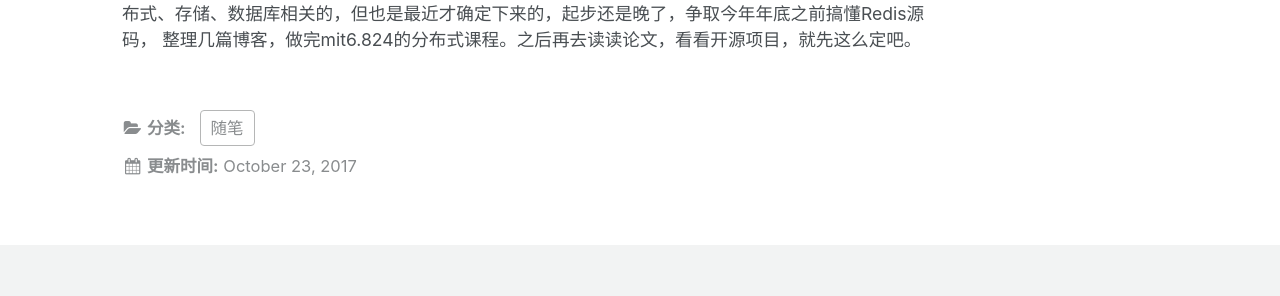
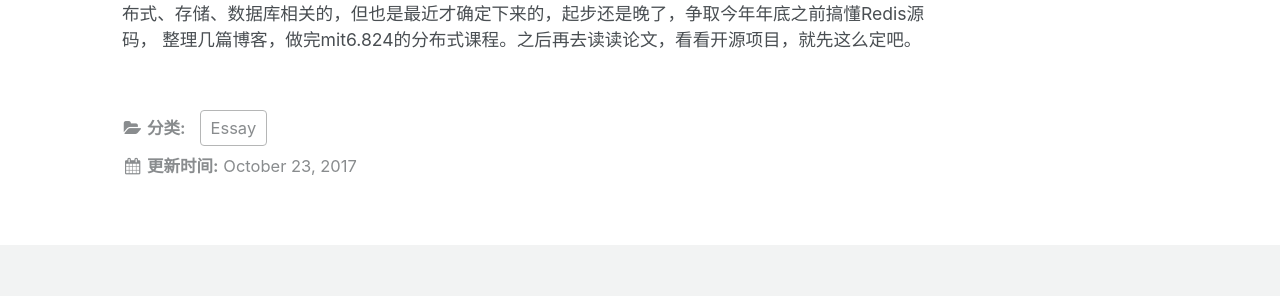
Before and after one commit to youjiali1995/youjiali1995.github.io, a Jekyll site: the page built from _posts/Essay/2017-10-23-22-years-old.md, in a window 1280 px wide. Shown: the part 893-1189 px from the top of the page. Built offline with Jekyll 4.4.1, drawn with Linux system fonts in a browser that asks for light colours.

Commit message:
Modify category

```diff
--- a/_posts/Essay/2017-10-23-22-years-old.md
+++ b/_posts/Essay/2017-10-23-22-years-old.md
@@ -1,7 +1,7 @@
 ---
 title: 写在22周岁生日之际
 layout: post
-categories: 随笔
+categories: Essay
 ---
 
 2017年6月大学毕业，2017年7月4号入职美团点评，这是工作以来过的第一个生日。从学校到职场变化很大，不过毕竟是写代码的，氛围和学校倒也没多大差别。工作3个多月，最大的感受就是时间少了，
```
